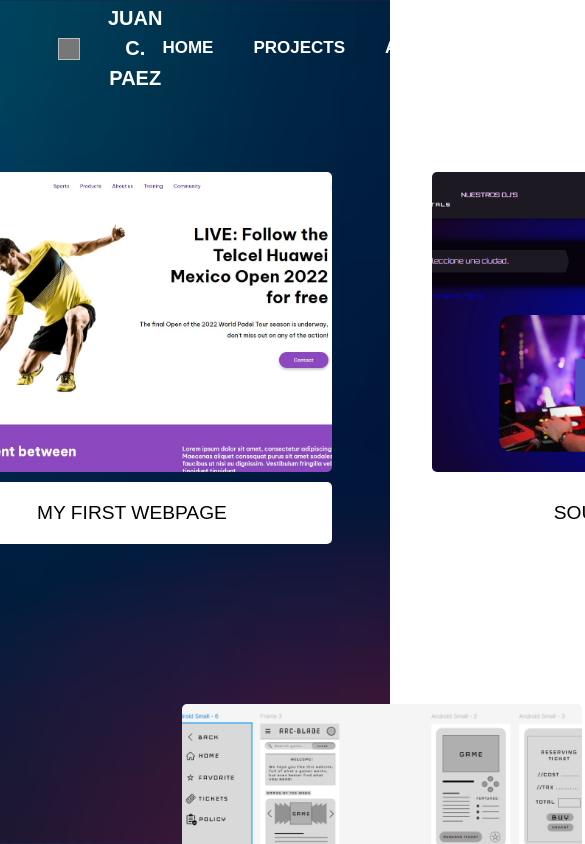
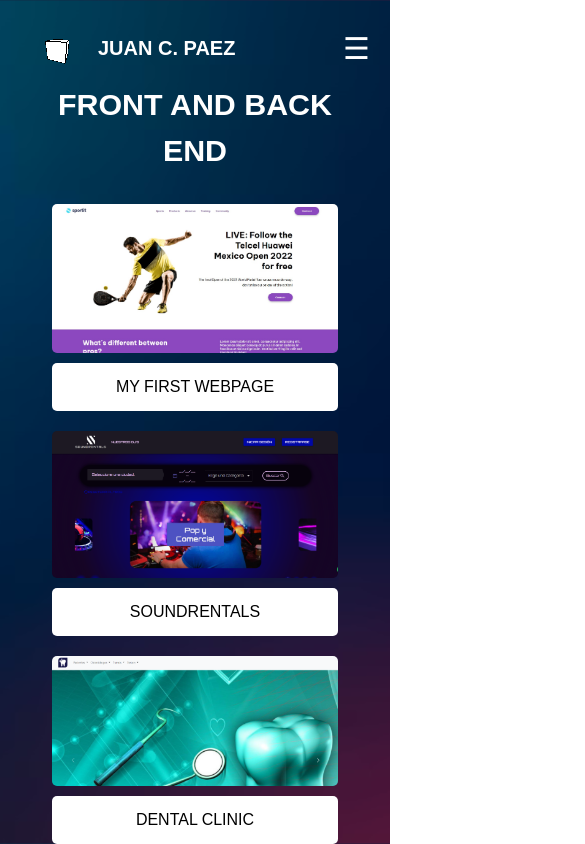
Before and after one commit to Jhonnypax/JuanCamilo, a React (Vite) app: page /projects in a window 390 px wide. Shown: the top 844 px of the page, 585 px wide, since content can reach past the window. Built offline with nearby package versions, Linux system fonts and the light colour scheme; a web font is replaced by a local one.

Commit message:
actualizado

```diff
--- a/src/components/About.jsx
+++ b/src/components/About.jsx
@@ -1,28 +1,33 @@
-import React from 'react';
-import "../styles/About.css";
+import React from 'react'
+import "../styles/About.css"
 
-const About = () => {
+const about = () => {
   return (
     <div className='about'>
-      <div className="text">
-        <h1>Let's talk a bit about me...</h1>
-        <p>
-          I didn't think I would end up studying coding. Since I was a child, I always dreamed of studying design.
-          I loved arts and drawing had always been my passion. However, that changed when I learned programming at school.
-          Programming was more than just... coding.
-          <br /><br />
-          Two years before finishing school, I took programming as another branch for my studies.
-          That's why as soon as I finished school, I knew what I wanted to study.
-          "Programming" was the term I used without knowing how expansive and diverse that world is.
-          So I decided to take 1/2 years to study full-stack development.
-          There, I encountered <strong>UX design and front-end development which I decided would be my main interests.</strong>
-          <br /><br />
-          Right now, I'm finishing my studies as a full-stack developer and of course, I'm not going to stop there.
-          I need to improve, learn, and explore even more if I want to do better.
+      <div>
+        <h1>Lets talk a bit about me..</h1>
+        <p>I didn't thought I would´ve end up studying coding.
+          Since I was a child, I always dreamed of studying design.
+          I loved arts and drawing had always been my passion. However,
+          that changed when I learned programming at school. Programming
+          was more than just... coding.
+          <br />
+          <br />
+          2 years before finishing school, I took programming as another branch
+          for my studies. That's why as soon as I finished school I knew what I
+          wanted to study. "Programming" was the term I used without knowing how
+          expanded and diverse that world is. So I decided to take a year and a half
+          to study full-stack development. There I encountered <strong>UX design and front-end
+          development which I decided will be my main interests.</strong>
+          <br />
+          <br />
+          Right now I'm finishing my studies as a full-stack developer and of course, I'm
+          not going to stop there. I need to improve, learn and search even more if I want
+          to do better.
         </p>
       </div>
     </div>
-  );
+  )
 }
 
-export default About;
+export default about
--- a/src/components/Header.jsx
+++ b/src/components/Header.jsx
@@ -1,61 +1,57 @@
-import React, { useEffect, useState } from "react";
+import React, { useState } from "react";
 import "../styles/Header.css";
 import { NavLink } from "react-router-dom";
 import Logo3D from "./logo3D";
 
 function Header() {
-  const [hideHeader, setHideHeader] = useState(false);
+  const [menuOpen, setMenuOpen] = useState(false);
 
-  useEffect(() => {
-    let lastScrollY = window.scrollY;
+  const toggleMenu = () => {
+    setMenuOpen(!menuOpen);
+  };
 
-    const handleScroll = () => {
-      if (window.scrollY > lastScrollY) {
-        setHideHeader(true);
-      } else {
-        setHideHeader(false);
-      }
-      lastScrollY = window.scrollY;
-    };
-
-    window.addEventListener("scroll", handleScroll);
-    return () => window.removeEventListener("scroll", handleScroll);
-  }, []);
+  const closeMenu = () => {
+    setMenuOpen(false);
+  };
 
   return (
-    <header className={`header ${hideHeader ? "hide" : ""}`}>
+    <header className="header">
       <div className="Nombreylogo">
         <NavLink to="/" className="logo">
           <Logo3D />
         </NavLink>
         <NavLink to="/" className="nombre">
-         JUAN C. PAEZ
+          JUAN C. PAEZ
         </NavLink>
       </div>
-      <nav className="navigation">
+      <nav className={`navigation ${menuOpen ? 'open' : ''}`}>
+        <button className="close-button" onClick={closeMenu}>✖</button>
         <ul>
           <li>
-            <NavLink to="/" exact="true" activeClassName="active-link">
+            <NavLink to="/" exact="true" activeClassName="active-link" onClick={closeMenu}>
               HOME
             </NavLink>
           </li>
           <li>
-            <NavLink to="/projects" activeClassName="active-link">
+            <NavLink to="/projects" activeClassName="active-link" onClick={closeMenu}>
               PROJECTS
             </NavLink>
           </li>
           <li>
-            <NavLink to="/about" activeClassName="active-link">
+            <NavLink to="/about" activeClassName="active-link" onClick={closeMenu}>
               ABOUT
             </NavLink>
           </li>
           <li>
-            <NavLink to="/Experience" activeClassName="active-link">
+            <NavLink to="/experience" activeClassName="active-link" onClick={closeMenu}>
               EXPERIENCE
             </NavLink>
           </li>
         </ul>
       </nav>
+      <button className="menu-button" onClick={toggleMenu}>
+        ☰
+      </button>
     </header>
   );
 }
--- a/src/components/Home.jsx
+++ b/src/components/Home.jsx
@@ -2,7 +2,6 @@ import React, { useState, useEffect } from "react";
 import "../styles/Home.css";
 
 const Home = () => {
-
   const phrases = [
     "Hi! my name is Juan Camilo.",
     'Go see my "PROJECTS"!',
@@ -44,14 +43,12 @@ const Home = () => {
   }, [loopNum, subIndex, phrases]);
 
   return (
-      <div className="contenidoHome">
-        <h1 className="typing-animation">{text}</h1>
-        <p>
-          <i> - Front end Developer, UX designer, based in Bogotá, Colombia -</i>
-        </p>
-        <a href="https://docs.google.com/document/d/1EQD9UueIV1AGTS-hVciIH5u6eiYtO8h11WJcWVuPpYQ/edit?usp=sharing" className="cv" target="_blank" rel="noopener noreferrer">MY CV</a>
-      </div>
+    <div className="contenidoHome">
+      <h1 className="typing-animation">{text}</h1>
+      <p>- Software Designer / Engineer based in Bogotá, Colombia -</p>
+      <a href="https://docs.google.com/document/d/1EQD9UueIV1AGTS-hVciIH5u6eiYtO8h11WJcWVuPpYQ/edit?usp=sharing" className="cv" target="_blank" rel="noopener noreferrer">MY CV</a>
+    </div>
   );
-};
+}
 
 export default Home;
--- a/src/components/Projects.jsx
+++ b/src/components/Projects.jsx
@@ -22,7 +22,7 @@ const Projects = () => {
       <div className='project-section'>
         <h2>FRONT AND BACK END</h2>
         <div className="button-row">
-          <a href="https://github.com/Jhonnypax/Primerproyecto.git"><ProjectButton text="MY FIRST WEBPAGE" image={preview1} /></a>
+          <a href="https://1-proyecto-ashy.vercel.app"><ProjectButton text="MY FIRST WEBPAGE" image={preview1} /></a>
           <a href="https://sound-rentals.vercel.app"><ProjectButton text="SOUNDRENTALS" image={preview2} /></a>
           <a href="https://github.com/Jhonnypax/ClinicaOdontologica.git"><ProjectButton text="DENTAL CLINIC" image={preview3} /></a>
         </div>
--- a/src/components/logo3D.jsx
+++ b/src/components/logo3D.jsx
@@ -15,37 +15,51 @@ function Logo3D() {
 
         const geometry = new THREE.BoxGeometry(1, 1, 1);
         const materials = [
-            new THREE.MeshBasicMaterial({ color: 0x333333 }), // Cara 1
-            new THREE.MeshBasicMaterial({ color: 0x444444 }), // Cara 2
-            new THREE.MeshBasicMaterial({ color: 0x555555 }), // Cara 3
-            new THREE.MeshBasicMaterial({ color: 0x666666 }), // Cara 4
-            new THREE.MeshBasicMaterial({ color: 0x777777 }), // Cara 5
-            new THREE.MeshBasicMaterial({ color: 0x888888 })  // Cara 6
+            new THREE.MeshBasicMaterial({ color: 0xFFFFFF }),
+            new THREE.MeshBasicMaterial({ color: 0xFFFFFF }),
+            new THREE.MeshBasicMaterial({ color: 0xFFFFFF }),
+            new THREE.MeshBasicMaterial({ color: 0xFFFFFF }),
+            new THREE.MeshBasicMaterial({ color: 0xFFFFFF }),
+            new THREE.MeshBasicMaterial({ color: 0xFFFFFF })
         ];
         const cube = new THREE.Mesh(geometry, materials);
         scene.add(cube);
 
         const wireframe = new THREE.LineSegments(
             new THREE.EdgesGeometry(cube.geometry),
-            new THREE.LineBasicMaterial({ color: 0xbbbbbb, linewidth: 2 }) // Wireframe en un color menos resaltante
+            new THREE.LineBasicMaterial({ color: 0x000000, linewidth: 2 })
         );
         cube.add(wireframe);
 
         camera.position.z = 2;
 
+        const animate = () => {
+            requestAnimationFrame(animate);
+            renderer.render(scene, camera);
+        };
+
         const onMouseMove = (event) => {
-            var mouseX = (event.clientX / window.innerWidth) * 2 - 1;
-            var mouseY = -(event.clientY / window.innerHeight) * 2 + 1;
+            const mouseX = (event.clientX / window.innerWidth) * 2 - 1;
+            const mouseY = -(event.clientY / window.innerHeight) * 2 + 1;
             cube.rotation.x = mouseY * (Math.PI / 2);
             cube.rotation.y = mouseX * (Math.PI / 2);
         };
 
-        document.addEventListener('mousemove', onMouseMove, false);
+        const onSmallScreen = window.matchMedia("(max-width: 768px)").matches;
 
-        const animate = () => {
-            requestAnimationFrame(animate);
-            renderer.render(scene, camera);
-        };
+        if (onSmallScreen) {
+            let autoRotate = true;
+            const autoRotateCube = () => {
+                if (autoRotate) {
+                    cube.rotation.x += 0.01;
+                    cube.rotation.y += 0.01;
+                }
+                requestAnimationFrame(autoRotateCube);
+            };
+            autoRotateCube();
+        } else {
+            document.addEventListener('mousemove', onMouseMove, false);
+        }
 
         animate();
 
--- a/src/styles/About.css
+++ b/src/styles/About.css
@@ -11,6 +11,9 @@
   opacity: 0;
   transform: translateY(20px);
   animation: fadeInUp 1s forwards;
+  background-image: url("../components/img/backhome.jpg");
+  background-size: cover;
+  background-position: center;
 }
 
 @keyframes fadeInUp {
@@ -46,3 +49,19 @@
 .coding-image:hover {
   transform: scale(1.1);
 }
+
+@media (max-width: 768px) {
+  .about {
+    flex-direction: column;
+    text-align: center;
+  }
+
+  .about h1 {
+    font-size: 1.5em;
+  }
+
+  .about p {
+    font-size: 1.2em;
+    width: 100%;
+  }
+}
--- a/src/styles/Experience.css
+++ b/src/styles/Experience.css
@@ -35,3 +35,20 @@
 .Exp.show p {
   opacity: 1;
 }
+
+@media (max-width: 768px) {
+
+  .Exp h2{
+    font-size: 5em;
+  }
+
+  .Exp h1{
+    font-size: 1.4em;
+  }
+
+  .Exp p{
+    font-size: 1.5em;
+  }
+
+
+}
--- a/src/styles/Header.css
+++ b/src/styles/Header.css
@@ -19,17 +19,12 @@
   width: 100%;
   background-color: transparent;
   z-index: 1000;
-  transition: transform 0.3s ease-in-out, opacity 0.3s ease-in-out;
-}
-
-.header.hide {
-  transform: translateY(-100%);
-  opacity: 0;
 }
 
 .nombre {
   font-size: 20px;
   font-weight: bold;
+  color: white;
   text-decoration: none;
 }
 
@@ -40,11 +35,16 @@
   padding-left: 20px;
 }
 
+.navigation {
+  display: flex;
+  justify-content: flex-end;
+  padding-right: 50px;
+}
+
 .navigation ul {
   display: flex;
   list-style: none;
   gap: 40px;
-  padding-right: 50px;
 }
 
 .navigation a {
@@ -69,7 +69,7 @@
 
 .navigation a:hover,
 .navigation a:focus {
-  color:hotpink  ;
+  color: violet;
   outline: none;
 }
 
@@ -81,6 +81,75 @@
   width: 100%;
 }
 
-.navigation a:hover {
-  transform: scale(1.1);
+.navigation .active a {
+  text-decoration: underline;
 }
+
+.menu-button {
+  display: none;
+  font-size: 30px;
+  background: none;
+  border: none;
+  cursor: pointer;
+  padding: 10px;
+  color: white;
+}
+
+.close-button {
+  display: none; /* Hide by default */
+  position: absolute;
+  top: 10px;
+  right: 10px;
+  font-size: 30px;
+  background: none;
+  border: none;
+  color: white;
+  cursor: pointer;
+}
+
+@media (max-width: 768px) {
+  .navigation {
+    display: none;
+    position: fixed;
+    top: 0;
+    right: 0;
+    background: rgba(0, 0, 0, 0.8);
+    backdrop-filter: blur(30px);
+    width: 33.33%;
+    height: 100%;
+    justify-content: center;
+    padding: 20px;
+    border-left: 1px solid rgba(255, 255, 255, 0.2);
+    box-shadow: 0 8px 16px rgba(0, 0, 0, 0.2);
+    flex-direction: column;
+    align-items: center;
+    z-index: 1001;
+  }
+
+  .navigation.open {
+    display: flex;
+  }
+
+  .navigation ul {
+    flex-direction: column;
+    gap: 20px;
+  }
+
+  .navigation a {
+    color: white;
+    font-size: 18px;
+  }
+
+  .menu-button {
+    display: block;
+    padding-right: 20px;
+  }
+
+  .Nombreylogo {
+    padding-left: 10px;
+  }
+
+  .navigation.open .close-button {
+    display: block;
+  }
+}
--- a/src/styles/Home.css
+++ b/src/styles/Home.css
@@ -1,13 +1,5 @@
 @import url("https://fonts.googleapis.com/css2?family=Afacad:ital,wght@0,400..700;1,400..700&family=Josefin+Sans:ital,wght@0,100..700;1,100..700&family=Orbitron:wght@400..900&display=swap");
 @import url('https://fonts.googleapis.com/css2?family=Merriweather:ital,wght@0,300;0,400;0,700;0,900&family=Playwrite+AU+VIC:wght@100..400&display=swap');
-
-body {
-  background-image: url('../components/img/backhome.jpg');
-  background-size: cover;
-  background-repeat: no-repeat;
-  background-attachment: fixed;
-  background-position: center;
-}
 
 .contenidoHome{
   font-family: "Afacad", sans-serif;
@@ -20,6 +12,10 @@ body {
   opacity: 0;
   transform: translateY(20px);
   animation: fadeInUp 1s forwards;
+  background-image: url("../components/img/backhome.jpg");
+  background-size: cover;
+  background-position: center;
+  text-align: center;
 }
 
 @keyframes fadeInUp {
@@ -44,49 +40,13 @@ body {
   padding: 10px 30px;
   color: white;
   border: none;
-  transition: background-color 0.3s ease, color 0.3s ease, transform 0.3s ease;
+  transition: background-color 0.3s ease, color 0.3s ease;
   cursor: pointer;
-  text-decoration: none;
-  display: inline-block;
-  border-radius: 5px;
-  position: relative;
-  overflow: hidden;
-}
-
-.cv::before {
-  content: '';
-  position: absolute;
-  top: 50%;
-  left: 50%;
-  width: 300%;
-  height: 300%;
-  background-color: rgba(255, 255, 255, 0.15);
-  transition: width 0.3s ease, height 0.3s ease, top 0.3s ease, left 0.3s ease;
-  border-radius: 50%;
-  z-index: 0;
-  transform: translate(-50%, -50%);
-}
-
-.cv:hover::before {
-  width: 0;
-  height: 0;
-  top: 50%;
-  left: 50%;
 }
 
 .cv:hover {
-  background-color: black;
-  color: white;
-  transform: scale(1.05);
-}
-
-.cv:active {
-  transform: scale(0.95);
-}
-
-.cv span {
-  position: relative;
-  z-index: 1;
+  background-color: white;
+  color: black;
 }
 
 @keyframes blink-caret {
@@ -103,3 +63,21 @@ body {
   letter-spacing: .15em;
   animation: blink-caret .75s step-end infinite;
 }
+
+@media (max-width: 768px) {
+
+  .typing-animation{
+    font-size: 1.3em;
+  }
+
+  .contenidoHome {
+    font-size: 16px;
+  }
+  .contenidoHome p {
+    font-size: 20px;
+  }
+  .cv {
+    padding: 8px 20px;
+    font-size: 14px;
+  }
+}
--- a/src/styles/Projects.css
+++ b/src/styles/Projects.css
@@ -31,9 +31,10 @@
 
 .button-row {
   display: flex;
-  gap: 100px;
+  gap: 20px;
   margin: 20px 0;
   justify-content: center;
+  flex-wrap: wrap;
 }
 
 .project-button {
@@ -41,19 +42,19 @@
   flex-direction: column;
   align-items: center;
   gap: 10px;
-  width: 400px;
+  width: 200px;
 }
 
 .project-preview {
   width: 100%;
-  height: 300px;
+  height: 150px;
   object-fit: cover;
   border-radius: 5px;
 }
 
 .custom-button {
   width: 100%;
-  padding: 20px 20px;
+  padding: 10px;
   font-size: 1.2em;
   font-family: "Afacad", sans-serif;
   background-color: white;
@@ -68,3 +69,32 @@
   background-color: purple;
   color: white;
 }
+
+@media (max-width: 768px) {
+  .Projects {
+    padding: 20px;
+  }
+
+  .project-section h2 {
+    padding-top: 1em;
+    font-size: 1.9em;
+  }
+
+  .button-row {
+    flex-direction: column;
+    gap: 20px;
+  }
+
+  .project-button {
+    width: 100%;
+  }
+
+  .project-preview {
+    height: auto;
+  }
+
+  .custom-button {
+    padding: 15px;
+    font-size: 1em;
+  }
+}
```
Also changed, not shown: 1 other file (tests, documents, lock files or other folders). Lines whose indentation alone changed are shown as unchanged.
